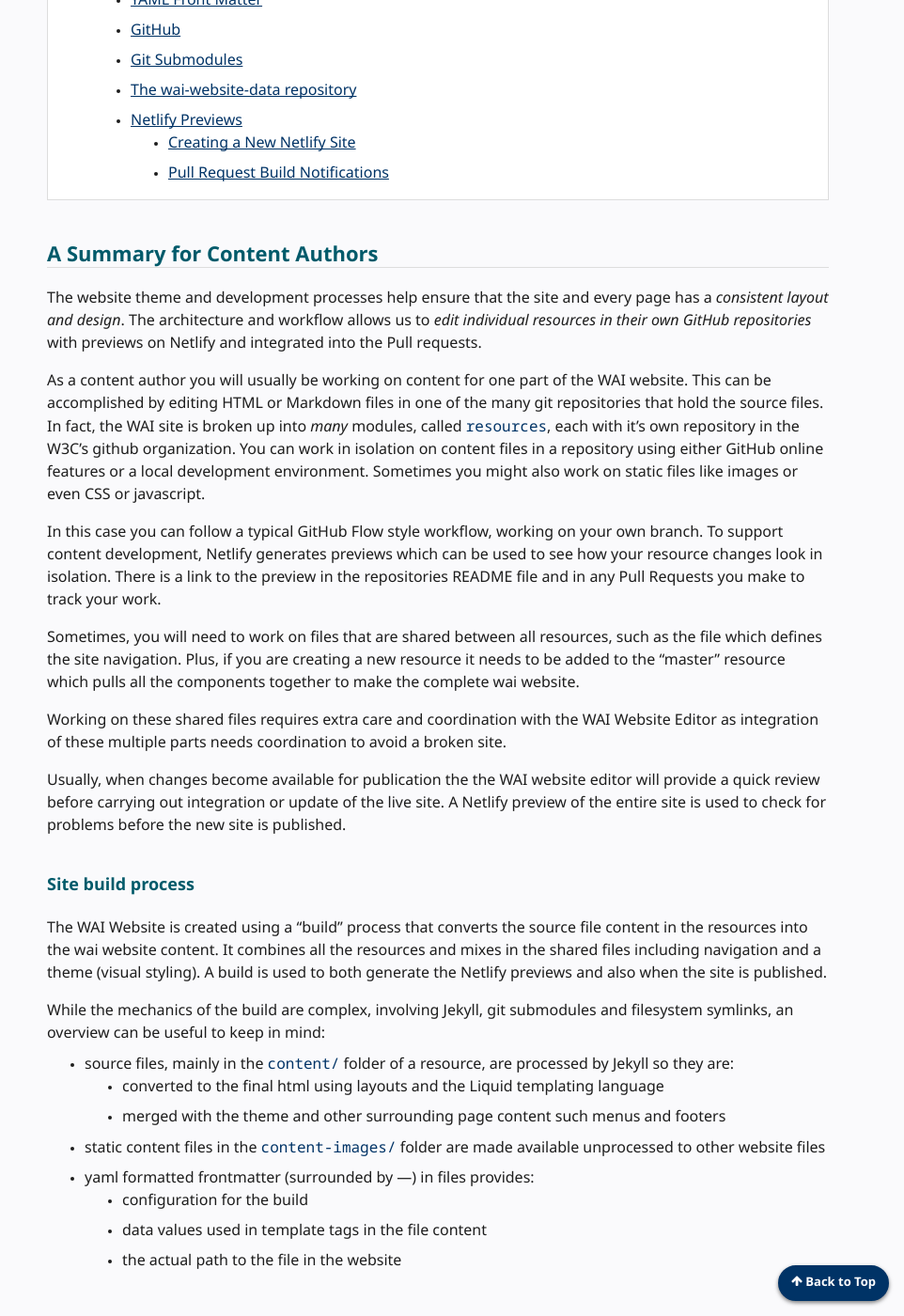
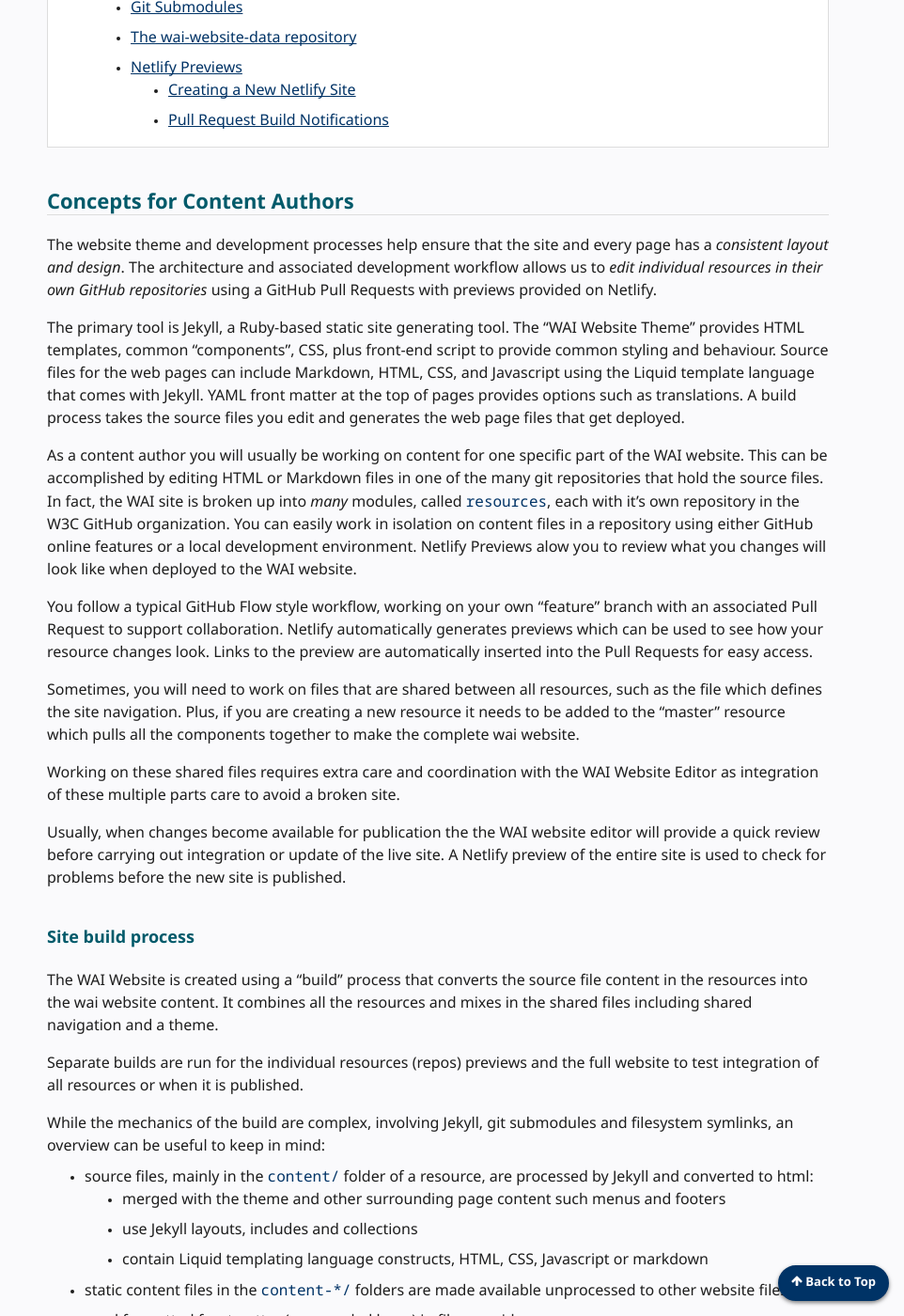
Before and after one commit to w3c/wai-website-theme, a Jekyll site: the page built from content/technical.md, in a window 1280 px wide and 1400 px high, scrolled down 1115 px. Shown: the whole window at 94% size, without its empty margins (318-1280 px from the left). Built offline with Jekyll 4.4.1, drawn with Linux system fonts in a browser that asks for light colours; cached includes are drawn as plain includes; comment, search, counter and statistics services are not loaded; some of the changed text lies outside the part shown.

Commit message:
Update docs - esp deps

```diff
--- a/content/technical.md
+++ b/content/technical.md
@@ -1,5 +1,5 @@
 ---
-title: "Technical Information"
+title: "Architecture, build and deploy"
 permalink: /technical/
 github:
   repository: w3c/wai-website-theme
@@ -12,9 +12,7 @@
 {% include box.html type="start" title="Summary" class="" %}
 {:/}
 
-This page outlines the fundamental technical services, components and processes used to generate the WAI website.
-
-The primary tool is Jekyll, a Ruby-based static site generating tool. “WAI Website Theme” is a Jekyll theme with HTML templates, "components", CSS, plus front-end script. Source files for the web pages can include Markdown, HTML, CSS, and Javascript using the Liquid template language. YAML front matter provides options such as translations. The Theme repository also includes this documentation.
+This page describes the technical services, components and processes used to generate and deploy the WAI website.
 
 {::nomarkdown}
 {% include box.html type="end" %}
@@ -22,67 +20,69 @@
 
 {% include toc.html %}
 
-## A Summary for Content Authors
+## Concepts for Content Authors
 
-The website theme and development processes help ensure that the site and every page has a _consistent layout and design_. The architecture and workflow allows us to _edit individual resources in their own GitHub repositories_ with previews on Netlify and integrated into the Pull requests.
+The website theme and development processes help ensure that the site and every page has a _consistent layout and design_. The architecture and associated development workflow allows us to _edit individual resources in their own GitHub repositories_ using a GitHub Pull Requests with previews provided on Netlify.
 
-As a content author you will usually be working on content for one part of the WAI website. This can be accomplished by editing HTML or Markdown files in one of the many git repositories that hold the source files. In fact, the WAI site is broken up into *many* modules, called `resources`, each with it's own repository in the W3C's github organization. You can work in isolation on content files in a repository using either GitHub online features or a local development environment. Sometimes you might also work on static files like images or even CSS or javascript.
+The primary tool is Jekyll, a Ruby-based static site generating tool. The “WAI Website Theme” provides HTML templates, common "components", CSS, plus front-end script to provide common styling and behaviour. Source files for the web pages can include Markdown, HTML, CSS, and Javascript using the Liquid template language that comes with Jekyll. YAML front matter at the top of pages provides options such as translations. A build process takes the source files you edit and generates the web page files that get deployed.
 
-In this case you can follow a typical GitHub Flow style workflow, working on your own branch. To support content development, Netlify generates previews which can be used to see how your resource changes look in isolation. There is a link to the preview in the repositories README file and in any Pull Requests you make to track your work.
+As a content author you will usually be working on content for one specific part of the WAI website. This can be accomplished by editing HTML or Markdown files in one of the many git repositories that hold the source files. In fact, the WAI site is broken up into *many* modules, called `resources`, each with it's own repository in the W3C GitHub organization. You can easily work in isolation on content files in a repository using either GitHub online features or a local development environment. Netlify Previews alow you to review what you changes will look like when deployed to the WAI website.
+
+You follow a typical GitHub Flow style workflow, working on your own "feature" branch with an associated Pull Request to support collaboration. Netlify automatically generates previews which can be used to see how your resource changes look. Links to the preview are automatically inserted into the Pull Requests for easy access.
 
 Sometimes, you will need to work on files that are shared between all resources, such as the file which defines the site navigation. Plus, if you are creating a new resource it needs to be added to the "master" resource which pulls all the components together to make the complete wai website.
 
-Working on these shared files requires extra care and coordination with the WAI Website Editor as integration of these multiple parts needs coordination to avoid a broken site.
+Working on these shared files requires extra care and coordination with the WAI Website Editor as integration of these multiple parts care to avoid a broken site.
 
 Usually, when changes become available for publication the the WAI website editor will provide a quick review before carrying out integration or update of the live site. A Netlify preview of the entire site is used to check for problems before the new site is published.
 
 ### Site build process
 
-The WAI Website is created using a "build" process that converts the source file content in the resources into the wai website content. It combines all the resources and mixes in the shared files including navigation and a theme (visual styling). A build is used to both generate the Netlify previews and also when the site is published.
+The WAI Website is created using a "build" process that converts the source file content in the resources into the wai website content. It combines all the resources and mixes in the shared files including shared navigation and a theme.
+
+Separate builds are run for the individual resources (repos) previews and the full website to test integration of all resources or when it is published.
 
 While the mechanics of the build are complex, involving Jekyll, git submodules and filesystem symlinks, an overview can be useful to keep in mind:
 
-- source files, mainly in the `content/` folder of a resource, are processed by Jekyll so they are:
-  - converted to the final html using layouts and the Liquid templating language
+- source files, mainly in the `content/` folder of a resource, are processed by Jekyll and converted to html:
   - merged with the theme and other surrounding page content such menus and footers
-- static content files in the `content-images/` folder are made available unprocessed to other website files
+  - use Jekyll layouts, includes and collections
+  - contain Liquid templating language constructs, HTML, CSS, Javascript or markdown
+- static content files in the `content-*/` folders are made available unprocessed to other website files
 - yaml formatted frontmatter (surrounded by ---) in files provides:
   - configuration for the build
   - data values used in template tags in the file content
   - the actual path to the file in the website
 
-## Info for DevOps
+## Deep Dive for DevOps
 
 Please see the summary info above.
 
 ### Summary of Services
 
-A number of services are used to support managing of the the site source building previews of changes and releasing updates to the live site.
+A number of services are used to support managing of the the site source, building previews of changes and releasing updates to the live site.
 
 - GitHub
   - contains all the source content, code and configuration
   - supports development workflow based on GitHub flow using Pull Requests
   - primary source of all git repositories for version control
-  - issues for tracking issues (suggestions and bugs) , including user supplied
+  - issues used for tracking issues (suggestions and bugs), including user supplied
   - actions - AKA workflows, "scripts" that run on GitHub repositories etc
   - releases - used to trigger the primary release action
   - pages - static hosting of site
-- W3C
+- W3C services
   - provide redirection so the WAI site appears as part of the W3C site
   - an API used as part of the release action to fixup URIs
 - Netlify
   - automatic preview sites for Pull Requests
-  - a live serverless function used for form processing for list modules
-- Dev machine
+  - a live serverless function used for form processing for list resources
+- Local Dev machine
   - optional local builds and testing
   - creating the symblinks used to access in the git submodules for website modules
 
-As a static site the web content to be deployed is generated with a build step.
-
-
 ### Architecture and Previews
 
-- This is a static website:
+- Is a static website:
   - All pages are pre generated before being deployed to live
   - The [Jekyll](https://jekyllrb.com/) static site generator (SSG) is used (a Ruby application)
   - Source file formats include [Markdown](https://daringfireball.net/projects/markdown/), HTML, CSS and Javascript using the [Liquid](https://shopify.github.io/liquid/) template language
@@ -91,10 +91,10 @@
 ### Content Modules or Resources
 
 - The site source files are divided into modules for sections of the site A.K.A. 'resources'
-  - Each resource is held in a separate git repo
-  - One module, `wai-website` acts as the main which includes all the others
+  - Each resource is held in a separate GitHub / git repo
+  - One module, `wai-website` acts as the main for publication and includes all the others
   - Sub-module inclusion for resources and shared data is implemented using git [submodules](https://git-scm.com/book/en/v2/Git-Tools-Submodules)
-  - Another module, `wai-website-data`, provides shared common theme files and dependencies (Gems) used by all others. The submodules are all included at `/_external/data` and `/_external/resources/*`
+  - The module, `wai-website-data`, provides shared common files and dependencies (Gems) used by all others. The submodules are all included at `/_external/data` and `/_external/resources/*`
   - Linux [symlinks](https://man7.org/linux/man-pages/man7/symlink.7.html) are used to access the submodules from the source including from a `data` folder
 - Each resource (except data) can be individually previewed as if part of the full site
   - References to other modules will obviously be missing except for the `wai-website` preview
@@ -125,11 +125,11 @@
 
 The WAI site uses submodules for subparts of the site and also shared theme files. These are included when building both the section preview and the main site. The HEAD commit (head of default branch) of is always used and this requires all supermodules to be updated to reference the latest submodule as part of the build (local, Netlify or deploy).
 
-Currently the main site supermodule state of submodules is committed during deploy. However, previews are not currently commited at all so get out of date. This will be addressed soon. Probably by creating a new Github Actions workflow to update and commit all the supermodules.
-
-### Technical Issues
+### Technical Issues with the Modular Structure
 
 This separation into modules and resources allows independent work on the various sections of the website. However, it also causes a lot of duplication of configuration in each repo and Netlify site meaning changes to all modules become very time consuming. With the current configuration, changes to shared files may propagate to other resources or the main site earlier than required, for example adding items to the shared navigation will appear in the next site publication.
+
+It may be better to have a monlithic site and build. lsong all the links and submodules. However the build will need to be fast, eg incremental.
 
 ## Technical Details
 
@@ -145,9 +145,35 @@
 
 Jekyll is a static site generator. That basically means that it takes content files (in Markdown or HTML) and adds consistent templates to it and generates navigation and then outputs the whole site as static HTML pages.
 
-#### Configuration using git submodules and symblinks
+#### Gem Dependencies
 
-Jekyll is quite limited when it comes to static site generation configuration. The use of git submodules requires the use of symblinks in the main  `wai-website` to ensure Jekyll build sees the resource files in the correct location. This imposes restrictions on what Jekyll config options are used in the resources. In particular, be careful to:
+As a Ruby application, Jekyll manages dependencies on code modules AKA Gems. A `Gemfile` specifies the required top-level modules. A `Gemfile.lock` records the actual versions of each module used and those they in turn pull in as determined during the last build. If the lock file is checked into version controll in allows deterministic builds. At least in theory.
+
+A complication with our modular architecture is that all the preview builds and the main website build need to use use the same versions of all modules to avoid problems. So to save a lot of file update housekeeping a shared Gem is used that specifies the required Gems. If all the Gemfile.locks are generated at the same time everything will use the same version of all modules.
+
+##### Problems
+
+However a 'bundle install' or 'bundle update' will recalculate all the versions recorded `gemfile.lock`. As the exact version of Gems are not specified, changes can easily creep in, possible breaking builds.
+
+This happened recently when a new minor version of Jekyll pulled in rouge gem version that broke the builds, requiring all the `gemfile.lock' to be updated, in turn causing problems with open PRs.
+
+The solution is to specify the version of the top level dependencies in the shared `Gemfile`. The any bundle commands with use the same versions. However that is not foolproof as it relies of Gem publishers to not change their dependencies. It will require manual management of version updates, but that is a good thing given the shoddy way some module developers handle version numbers.
+
+#### Shared files using git submodules and symblinks
+
+Some files need to be shared between all the submodules for preview and the main site for deployment. Others are submodule specific but the main website also needs to access them.
+
+Jekyll is quite limited when it comes to configuration. The use of git submodules requires use of symblinks in the main `wai-website` to ensure Jekyll build sees the resource files in the correct location. In addition some files must appear in the same location in both individual resource build for preview and the full website build. This imposes restrictions on what Jekyll config options are used in the resources. The result is a complex file structure.
+
+- shared files such as 'navigation.yml' are located in `_data`
+  - these are symblinks to the imported git data submodule files in `_external/data`
+- other shared theme files are found in a `_includes` and `_layouts` folder provided by the `wai-website-theme` repository and linked remotely (not submodules)
+  - these can be locally overridden to debug) by creating files in an `includes` or `_layouts` folder
+  - additional resource specific files can be add to a `includes\module-name` or `_layouts\module-name` folder. The module-name is used when including the files using liquid syntax.
+- the main site also use `_data`, includes and layouts. It also adds a pages folder with symblinks to `_external/resources/*' to access all the content files in the submodules.
+- change to any of these shared file must be pushed to github to be picked up in a build
+
+In particular, be careful to:
 
 - avoid having resource specific `includes` using the `_include` folder
   - includes to be shared between resources should go in the theme resource
--- a/netlify.toml
+++ b/netlify.toml
@@ -14,5 +14,4 @@
   to = "/writing/standalone-resources/"
 
 [dev]
-publish = "_site"
-framework = "#static"
+command = "bundle exec jekyll serve -w --livereload --trace --config _config.yml,_config_staging.yml"
```
Also changed, not shown: content/index.md (+6 -21 lines), 1 other file.
